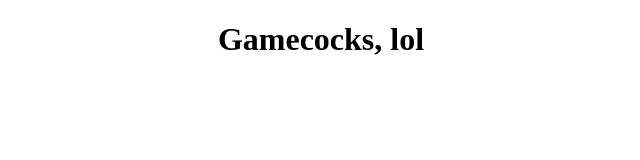
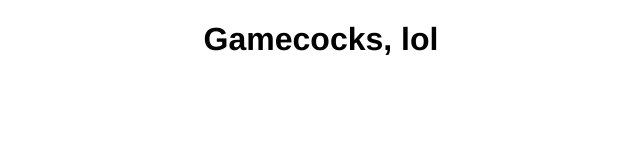
Before and after one commit to ryanmccrary/gamecocks-lol, a plain HTML site: page index.html in a window 1280 px wide. Shown: the whole page, without its empty margins (319-959 px from the left). Drawn offline with Linux system fonts and the light colour scheme.

Commit message:
Update index.html

```diff
--- a/index.html
+++ b/index.html
@@ -5,7 +5,7 @@
     <title>Gamecocks, lol</title>
     <style>
       body {
-        font-face: Helvetica;
+        font-family: Helvetica;
       }
 
 
```
